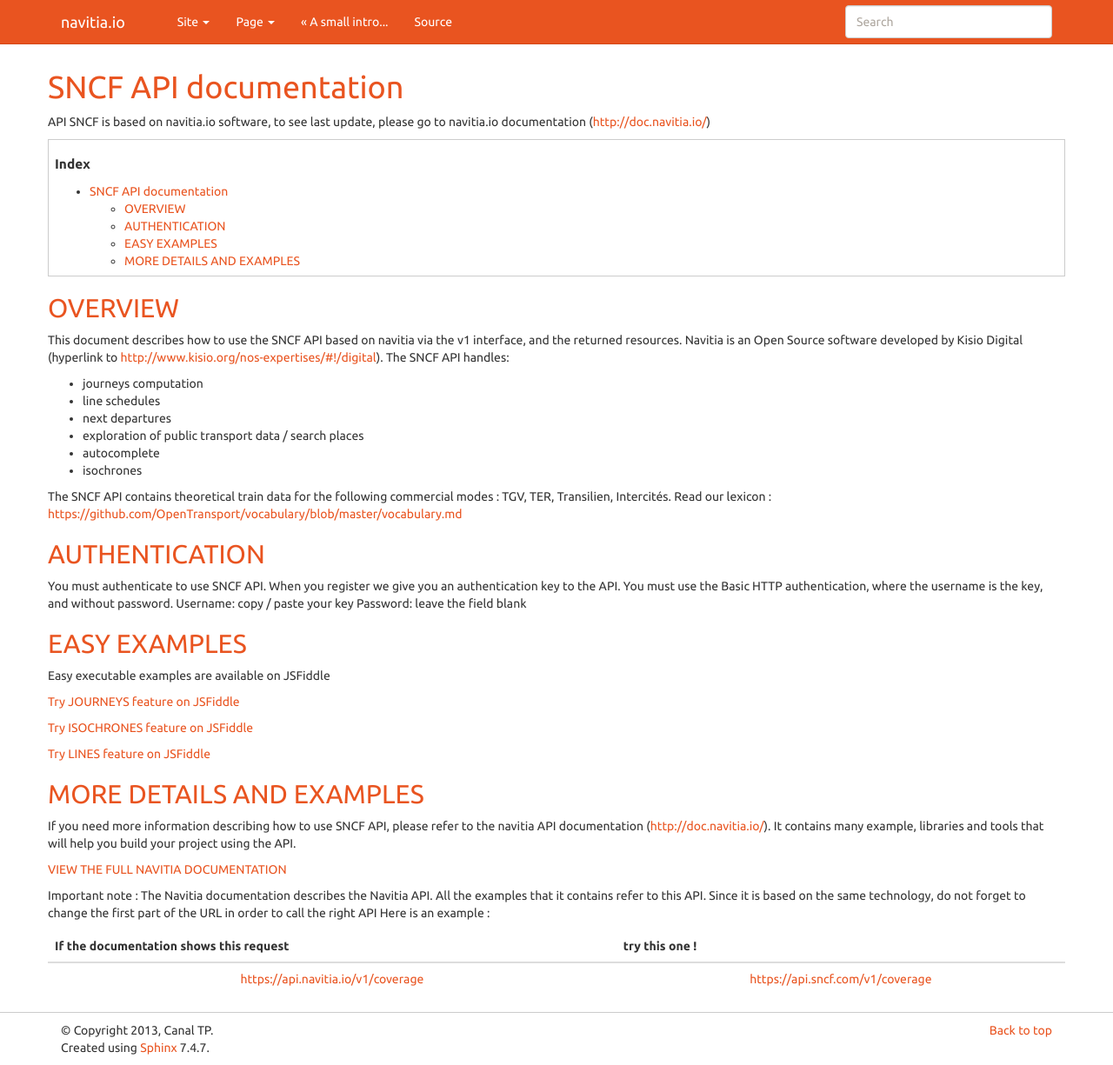
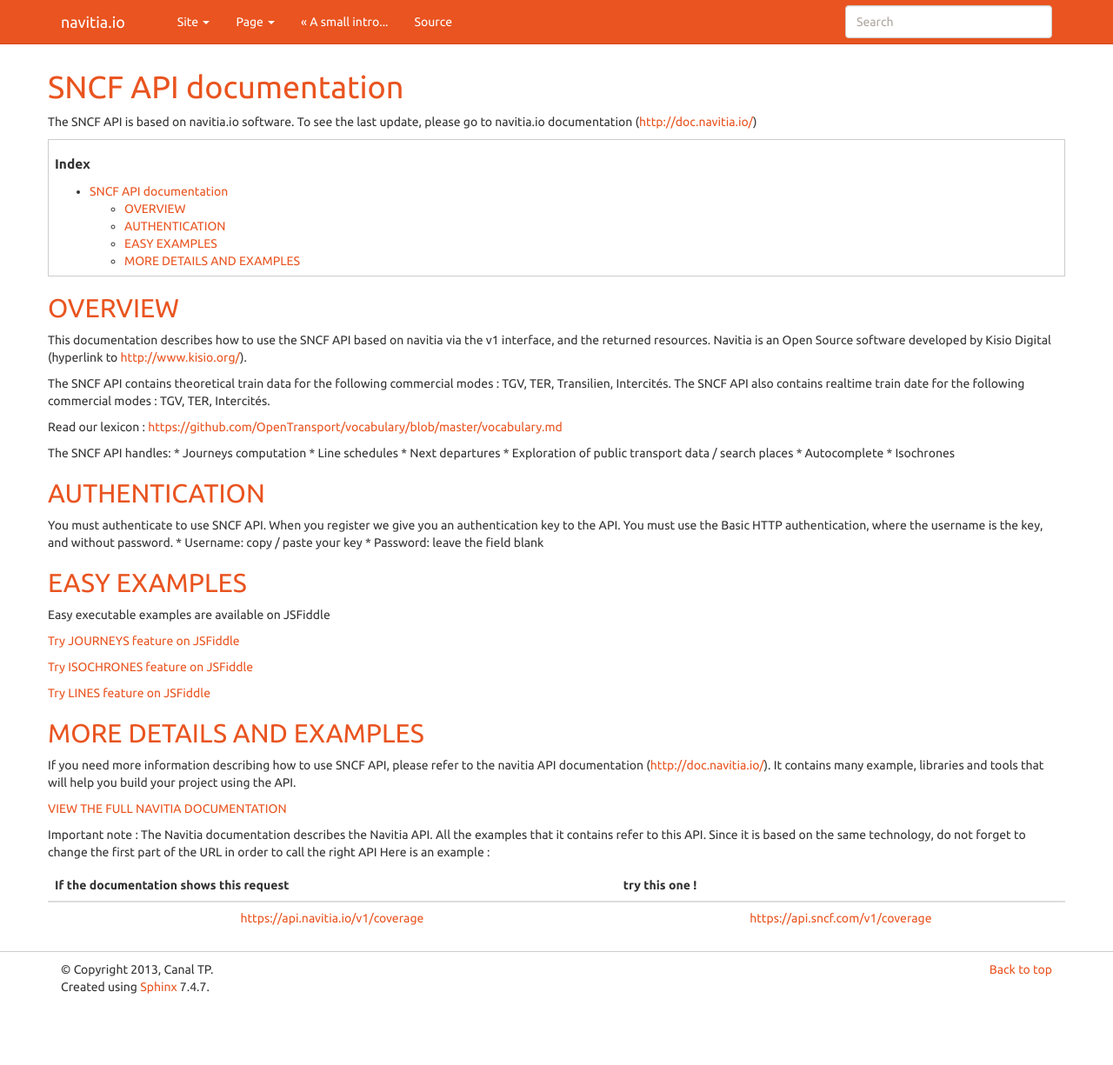
Before and after one commit to SNCFdevelopers/API-trains-sncf, a Sphinx documentation site: the page built from source/integration.rst, in a window 1280 px wide and 1225 px high. Shown: the whole window at 87% size. Built offline with Sphinx 7.4.7, drawn with Linux system fonts in a browser that asks for light colours; nearby versions of some CDN libraries; formulas are drawn with MathJax 3.

Commit message:
Update integration.rst

```diff
--- a/source/integration.rst
+++ b/source/integration.rst
@@ -1,35 +1,36 @@
 SNCF API documentation
 ~~~~~~~~~~~~~~~~~~~~~~~~~~~~~~~~~~~
-API SNCF is based on navitia.io software, to see last update, please go to navitia.io documentation (http://doc.navitia.io/)
+The SNCF API is based on navitia.io software. To see the last update, please go to navitia.io documentation (http://doc.navitia.io/)
 
 .. contents:: Index
 
 OVERVIEW
 ========
 
-This document describes how to use the SNCF API based on navitia via the v1 interface, and the returned resources. Navitia is an Open Source software developed by Kisio Digital (hyperlink to http://www.kisio.org/nos-expertises/#!/digital).
+This documentation describes how to use the SNCF API based on navitia via the v1 interface, and the returned resources. Navitia is an Open Source software developed by Kisio Digital (hyperlink to http://www.kisio.org/).
+
+The SNCF API contains theoretical train data for the following commercial modes : TGV, TER, Transilien, Intercités. The SNCF API also contains realtime train date for the following commercial modes : TGV, TER, Intercités.
+
+Read our lexicon : https://github.com/OpenTransport/vocabulary/blob/master/vocabulary.md
+
 The SNCF API handles:
-
-* journeys computation
-* line schedules
-* next departures
-* exploration of public transport data / search places
-* autocomplete
-* isochrones
-
-The SNCF API contains theoretical train data for the following commercial modes : TGV, TER, Transilien, Intercités.
-Read our lexicon : https://github.com/OpenTransport/vocabulary/blob/master/vocabulary.md
+* Journeys computation
+* Line schedules
+* Next departures
+* Exploration of public transport data / search places
+* Autocomplete
+* Isochrones
 
 .. _authentification:
 
 AUTHENTICATION
 ==============
-You must authenticate to use SNCF API. When you register we give you an authentication key to the API.
-You must use the Basic HTTP authentication, where the username is the key, and without password.
-Username: copy / paste your key
-Password: leave the field blank
+You must authenticate to use SNCF API. When you register we give you an authentication key to the API. You must use the Basic HTTP authentication, where the username is the key, and without password.
+* Username: copy / paste your key
+* Password: leave the field blank
 
 .. _easy_examples:
+
 EASY EXAMPLES
 =============
 Easy executable examples are available on JSFiddle
@@ -41,6 +42,7 @@
 `Try LINES feature on JSFiddle <http://jsfiddle.net/gh/get/jquery/2.2.2/SNCFdevelopers/API-trains-sncf/tree/source/examples/jsFiddle/lines/>`_
 
 .. _more_detail_and_examples:
+
 MORE DETAILS AND EXAMPLES
 =========================
 If you need more information describing how to use SNCF API, please refer to the navitia API documentation (http://doc.navitia.io/). It contains many example, libraries and tools that will help you build your project using the API.
```
